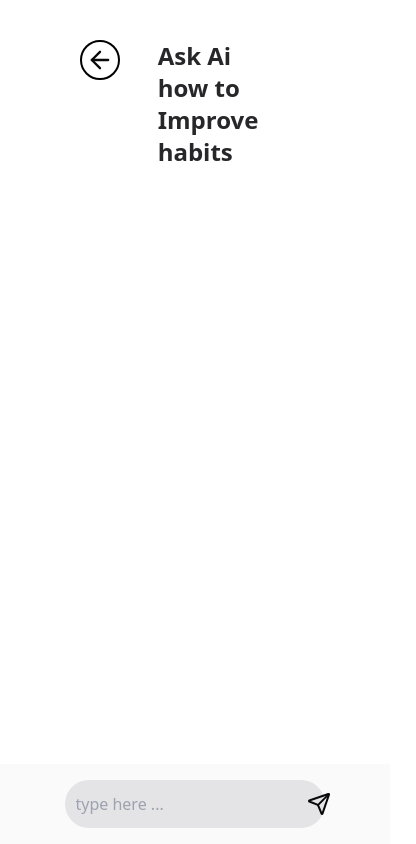
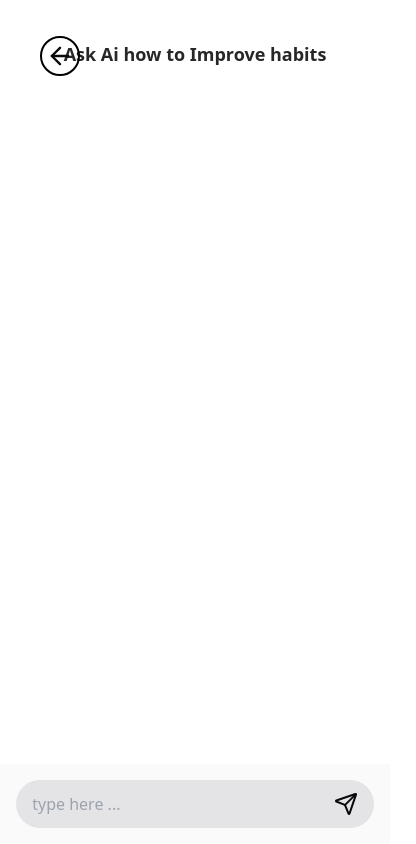
Before and after one commit to Dilpreet-Sandhu/habit_tracker, a Next.js app: page /ai in a window 390 px wide. Shown: the whole page, 416 px wide, since content can reach past the window. Built offline with nearby package versions, Linux system fonts and the light colour scheme.

Commit message:
made the design responsive for mobile design

```diff
--- a/src/app/(app)/ai/page.tsx
+++ b/src/app/(app)/ai/page.tsx
@@ -50,13 +50,13 @@ const Page = () => {
 
 
   return (
-    <div className='w-full h-screen flex flex-col px-52'>
-        <Link href={"/dashboard"}  className='absolute left-20 w-10 h-10 rounded-full border-black border-[2px] flex items-center justify-center cursor-pointer top-10'>
+    <div className='w-full max-md:px-4 h-screen flex flex-col px-52'>
+        <Link href={"/dashboard"}  className='absolute max-md:left-10 left-20 w-10 h-10 rounded-full border-black border-[2px] flex items-center justify-center cursor-pointer max-md:top-9 top-10'>
             <ArrowLeft className='w-7  h-7'/>
         </Link>
-      <h1 className=" text-5xl head-text self-center pt-10 ">Ask Ai how to Improve habits</h1>
+      <h1 className=" text-5xl text-nowrap max-md:text-lg head-text self-center pt-10 ">Ask Ai how to Improve habits</h1>
       <div className='flex-1 mt-10 flex flex-col'>
-        <div className='w-full h-[536px] overflow-y-scroll scrollbar-hidden flex flex-col'>
+        <div className='w-full h-[536px] max-md:h-full overflow-y-scroll scrollbar-hidden max-w-full flex flex-col'>
 
             {/* //message div */}
             {
@@ -72,8 +72,8 @@ const Page = () => {
             }
 
         </div>
-        <div className='w-full h-20 fixed bottom-0 left-0 right-0 bg-zinc-50 flex items-center py-4 justify-center '>
-            <div className='w-2/3 h-full flex bg-zinc-200 items-center justify-center rounded-full'>
+        <div className='w-full  h-20 fixed bottom-0 left-0 right-0 bg-zinc-50 flex items-center py-4 justify-center '>
+            <div className='w-2/3 max-md:w-11/12 h-full flex bg-zinc-200 items-center justify-center rounded-full'>
                 <input value={textInput} onChange={(e) => setTextInput(e.target.value)} className='flex-1 bg-transparent outline-none border-none pl-4' placeholder='type here ...'/>
                 <button onClick={handleSend} className='w-10 h-10 '>
                     <Send/>
--- a/src/app/(app)/dashboard/page.tsx
+++ b/src/app/(app)/dashboard/page.tsx
@@ -73,7 +73,7 @@ export default function Page() {
 
 
   return (
-    <main className="w-full px-20  min-h-[91vh] max-h-fit ">
+    <main className="w-full md:px-20 max-md:px-4  min-h-[91vh] max-h-fit ">
       <div className="w-full h-20 py-2">
         <h1 className="bold-text">Your streaks</h1>
 
@@ -89,7 +89,7 @@ export default function Page() {
                 whileInView={{ opacity: 1, x: "0" }}
                 transition={{ delay: idx * 0.1 }}
                 key={idx}
-                className="bg-zinc-500 border-black border-[2px] w-[14vw] h-[10vh] flex flex-shrink-0 items-center mt-4 rounded-md justify-start px-2"
+                className="bg-zinc-500 border-black border-[2px] w-[170px] h-[80px] flex flex-shrink-0 items-center mt-4 rounded-md justify-start px-2"
               >
                 <div className="flex flex-1 flex-col">
                   <p className="text-white text-[1.3vw] text-nowrap font-semibold mb-1 ">
--- a/src/components/dashboard/Header.tsx
+++ b/src/components/dashboard/Header.tsx
@@ -23,7 +23,7 @@ export default function Header() {
           <MessageCircle/>
 
         </Link>
-        <div
+        {/* <div
           aria-label="notificaiton"
           aria-description="notificaiton"
           className="ml-2 cursor-pointer"
@@ -36,7 +36,7 @@ export default function Header() {
           className="ml-2 cursor-pointer"
         >
           <Calendar />
-        </div>
+        </div> */}
         <div
           aria-label="user"
           aria-description="user"
```
